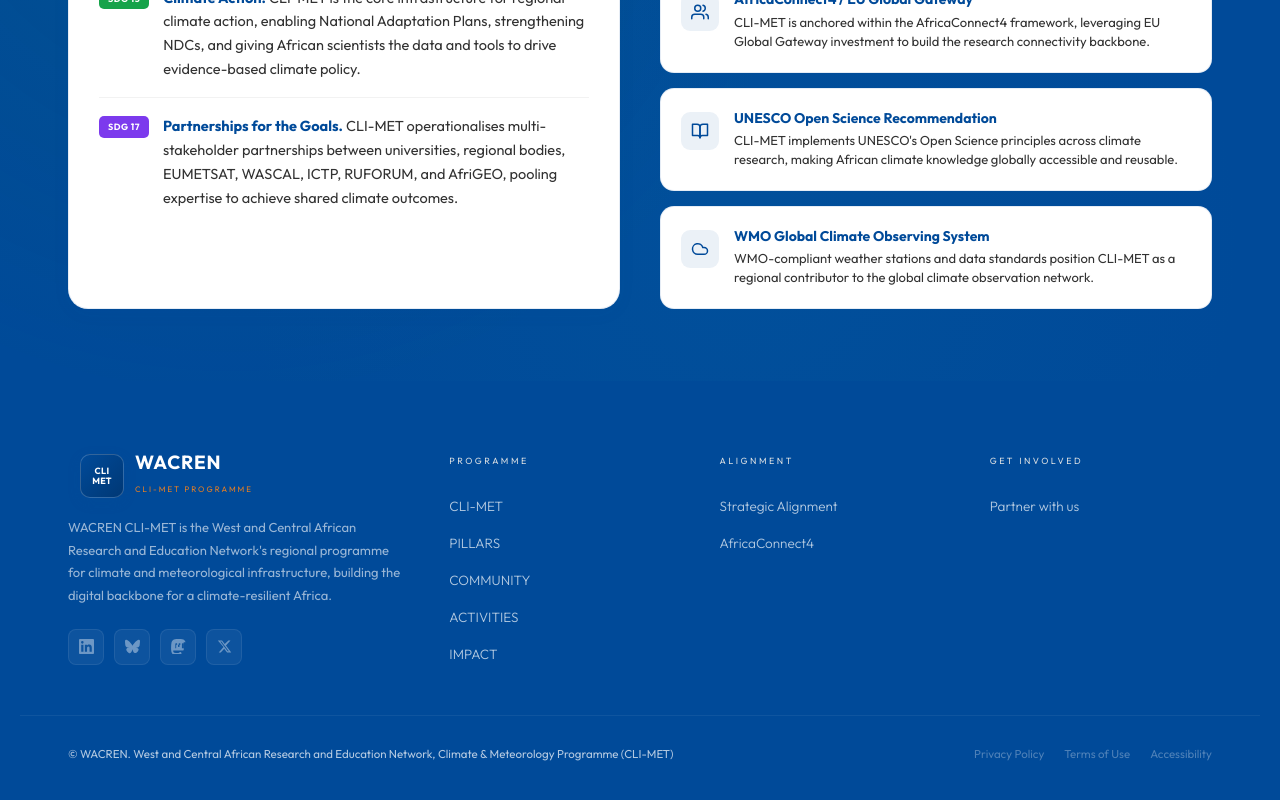
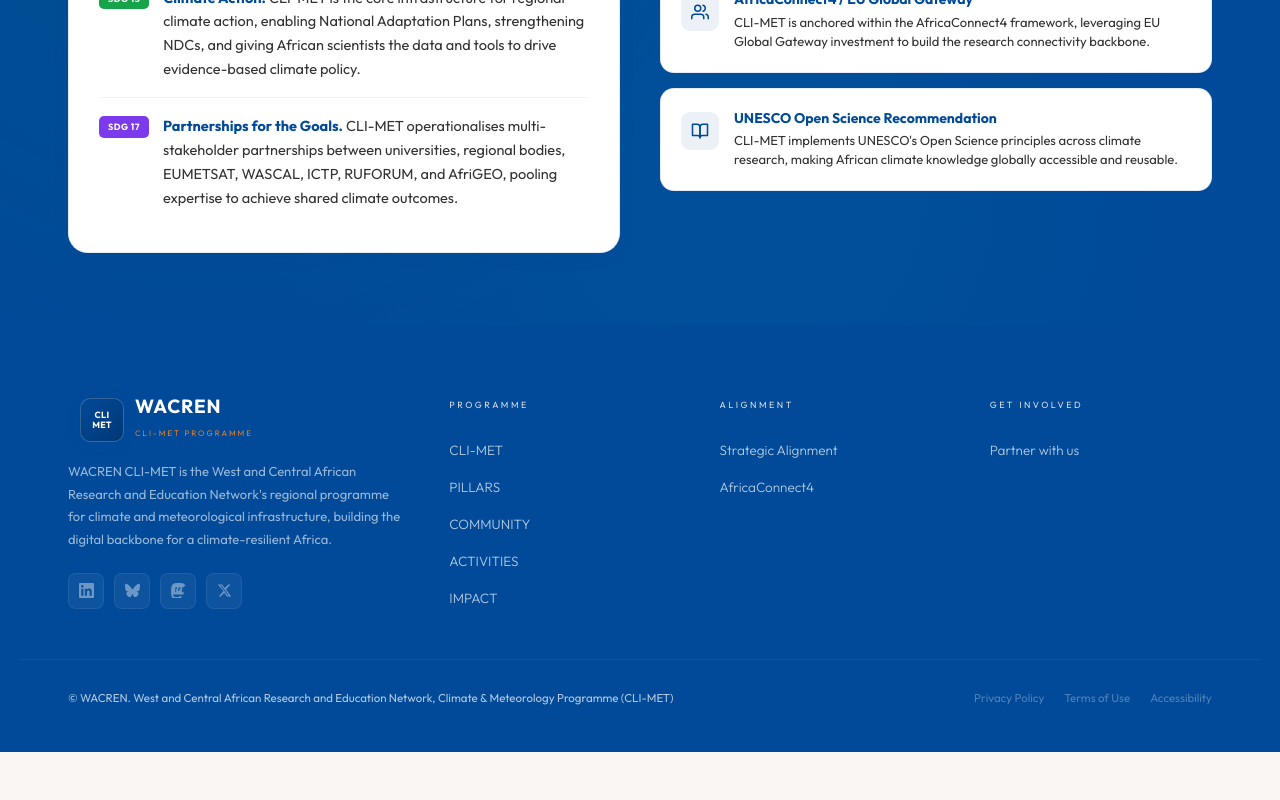
Before and after one commit to steadygroupinc/wacren-cli-met, a Next.js app: page /impact in a window 1280 px wide. Shown: the part 1542-2342 px from the top of the page. After the commit the page ends 2294 px from the top, so only its background shows below. Built offline with nearby package versions, Linux system fonts and the light colour scheme.

Commit message:
content: remove WMO Global Climate Observing System from SDGs section

```diff
--- a/app/components/SDGs.tsx
+++ b/app/components/SDGs.tsx
@@ -16,7 +16,6 @@
   const partners = [
     { title: "AfricaConnect4 / EU Global Gateway", text: "CLI-MET is anchored within the AfricaConnect4 framework, leveraging EU Global Gateway investment to build the research connectivity backbone.", icon: <svg width="18" height="18" viewBox="0 0 24 24" fill="none" stroke="currentColor" strokeWidth="2" strokeLinecap="round" strokeLinejoin="round"><path d="M17 21v-2a4 4 0 0 0-4-4H5a4 4 0 0 0-4 4v2" /><circle cx="9" cy="7" r="4" /><path d="M23 21v-2a4 4 0 0 0-3-3.87" /><path d="M16 3.13a4 4 0 0 1 0 7.75" /></svg> },
     { title: "UNESCO Open Science Recommendation", text: "CLI-MET implements UNESCO's Open Science principles across climate research, making African climate knowledge globally accessible and reusable.", icon: <svg width="18" height="18" viewBox="0 0 24 24" fill="none" stroke="currentColor" strokeWidth="2" strokeLinecap="round" strokeLinejoin="round"><path d="M2 3h6a4 4 0 0 1 4 4v14a3 3 0 0 0-3-3H2z" /><path d="M22 3h-6a4 4 0 0 0-4 4v14a3 3 0 0 1 3-3h7z" /></svg> },
-    { title: "WMO Global Climate Observing System", text: "WMO-compliant weather stations and data standards position CLI-MET as a regional contributor to the global climate observation network.", icon: <svg width="18" height="18" viewBox="0 0 24 24" fill="none" stroke="currentColor" strokeWidth="2" strokeLinecap="round" strokeLinejoin="round"><path d="M17.5 19H9a7 7 0 1 1 6.71-9h1.79a4.5 4.5 0 1 1 0 9z" /></svg> },
   ];
 
   return (
```
Also changed, not shown: 1 other file (tests, documents, lock files or other folders).
